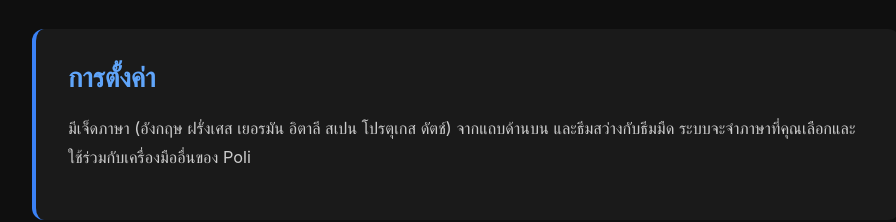
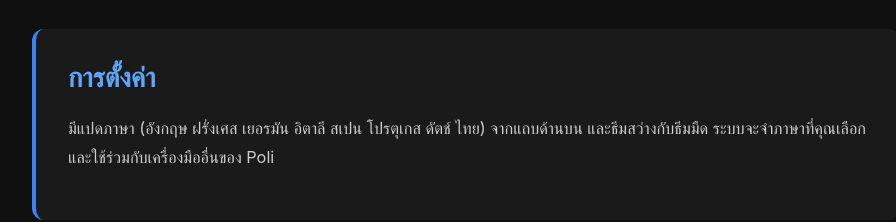
Before and after one commit to Poli-International/bbp-training-tracker, a plain HTML site: page documentation-th.html in a window 1280 px wide. Shown: the part 2186-2408 px from the top of the page, without its empty margins (174-1070 px from the left). Drawn offline with Linux system fonts and the light colour scheme.

Commit message:
sync documentation-th.html from the live site
The website copy of this tool moved on and the repo did not, so an
AI Studio import from here would have reverted it.

```diff
--- a/documentation-th.html
+++ b/documentation-th.html
@@ -80,7 +80,7 @@
         </div>
         <div class="doc-section">
         <h2>การตั้งค่า</h2>
-        <p>มีเจ็ดภาษา (อังกฤษ ฝรั่งเศส เยอรมัน อิตาลี สเปน โปรตุเกส ดัตช์) จากแถบด้านบน และธีมสว่างกับธีมมืด ระบบจะจำภาษาที่คุณเลือกและใช้ร่วมกับเครื่องมืออื่นของ Poli</p>
+        <p>มีแปดภาษา (อังกฤษ ฝรั่งเศส เยอรมัน อิตาลี สเปน โปรตุเกส ดัตช์ ไทย) จากแถบด้านบน และธีมสว่างกับธีมมืด ระบบจะจำภาษาที่คุณเลือกและใช้ร่วมกับเครื่องมืออื่นของ Poli</p>
         </div>
         <div class="doc-section">
         <h2>สิ่งที่เครื่องมือนี้ไม่ทำ</h2>
```
